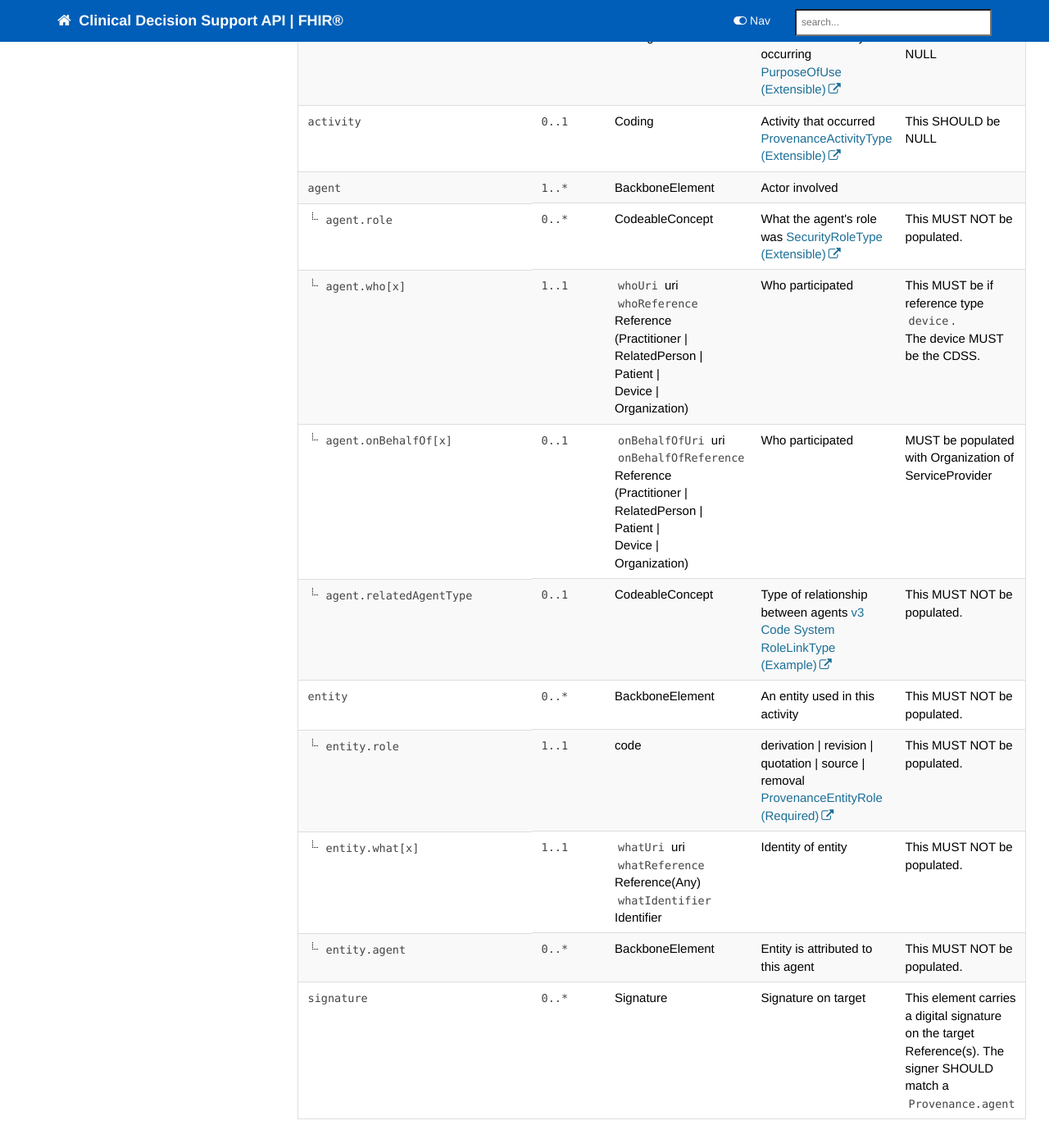
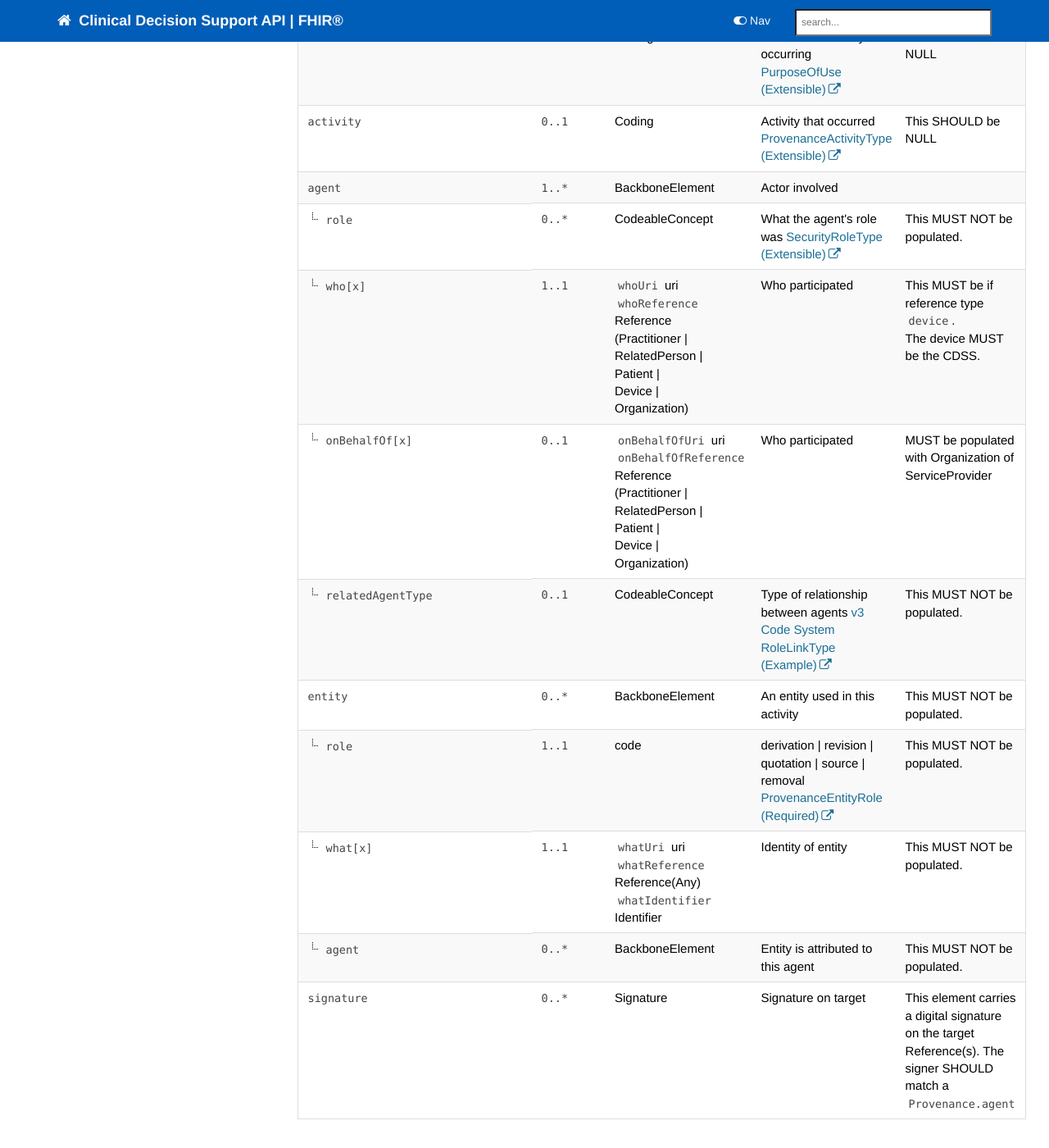
Before and after one commit to nhsconnect/FHIR-CDS, a Jekyll site: the page built from pages/explore/api_provenance.md, in a window 1280 px wide and 1400 px high, scrolled down 2094 px. Shown: the whole window at 82% size. Built offline with Jekyll 4.4.1, drawn with Linux system fonts in a browser that asks for light colours; nearby versions of some CDN libraries; our own code applies the rules of GitHub Pages for plain Markdown files; comment, search, counter and statistics services are not loaded.

Commit message:
Update api_provenance.md

```diff
--- a/pages/explore/api_provenance.md
+++ b/pages/explore/api_provenance.md
@@ -145,14 +145,14 @@ The table below details implementation guidance for this resource in the scope o
 <td></td>
  </tr>
 <tr>
-  <td class="sub"><code class="highlighter-rouge">agent.role</code></td>
+  <td class="sub"><code class="highlighter-rouge">role</code></td>
       <td><code class="highlighter-rouge">0..*</code></td>
     <td>CodeableConcept</td>
     <td>What the agent's role was <a href="https://www.hl7.org/fhir/stu3/valueset-security-role-type.html">SecurityRoleType (Extensible)</a></td>
 <td>This MUST NOT be populated.</td>
  </tr>
 <tr>
-  <td class="sub"><code class="highlighter-rouge">agent.who[x]</code></td>
+  <td class="sub"><code class="highlighter-rouge">who[x]</code></td>
       <td><code class="highlighter-rouge">1..1</code></td>
     <td><code class="highlighter-rouge">whoUri</code> uri <br><code class="highlighter-rouge">whoReference</code> <br> Reference<br>(Practitioner |<br>RelatedPerson |<br>Patient |<br>Device |<br>Organization)</td>
     <td>Who participated</td>
@@ -161,14 +161,14 @@ The table below details implementation guidance for this resource in the scope o
 The device MUST be the CDSS.</td>
  </tr>
 <tr>
-  <td class="sub"><code class="highlighter-rouge">agent.onBehalfOf[x]</code></td>
+  <td class="sub"><code class="highlighter-rouge">onBehalfOf[x]</code></td>
       <td><code class="highlighter-rouge">0..1</code></td>
     <td><code class="highlighter-rouge">onBehalfOfUri</code> uri <br><code class="highlighter-rouge">onBehalfOfReference</code> <br> Reference<br>(Practitioner |<br>RelatedPerson |<br>Patient |<br>Device |<br>Organization)</td>
     <td>Who participated</td>
 <td>MUST be populated with Organization of ServiceProvider</td>
  </tr>
 <tr>
-  <td class="sub"><code class="highlighter-rouge">agent.relatedAgentType</code></td>
+  <td class="sub"><code class="highlighter-rouge">relatedAgentType</code></td>
       <td><code class="highlighter-rouge">0..1</code></td>
    <td>CodeableConcept</td>
      <td>Type of relationship between agents <a href="https://www.hl7.org/fhir/stu3/v3/RoleLinkType/vs.html">v3 Code System RoleLinkType (Example)</a></td>
@@ -182,21 +182,21 @@ The device MUST be the CDSS.</td>
 	<td>This MUST NOT be populated.</td>
  </tr>
 <tr>
-  <td class="sub"><code class="highlighter-rouge">entity.role</code></td>
+  <td class="sub"><code class="highlighter-rouge">role</code></td>
       <td><code class="highlighter-rouge">1..1</code></td>
     <td>code</td>
     <td>derivation | revision | quotation | source | removal <a href="https://www.hl7.org/fhir/stu3/valueset-provenance-entity-role.html">ProvenanceEntityRole (Required)</a></td>
 	<td>This MUST NOT be populated.</td>
  </tr>
 <tr>
-  <td class="sub"><code class="highlighter-rouge">entity.what[x]</code></td>
+  <td class="sub"><code class="highlighter-rouge">what[x]</code></td>
      <td><code class="highlighter-rouge">1..1</code></td>
     <td><code class="highlighter-rouge">whatUri</code> uri <br><code class="highlighter-rouge">whatReference</code> <br> Reference(Any)<br><code class="highlighter-rouge">whatIdentifier</code> <br> Identifier</td>
     <td>Identity of entity</td>
 	<td>This MUST NOT be populated.</td>
  </tr>
 <tr>
-  <td class="sub"><code class="highlighter-rouge">entity.agent</code></td>
+  <td class="sub"><code class="highlighter-rouge">agent</code></td>
       <td><code class="highlighter-rouge">0..*</code></td>
 	   <td>BackboneElement</td>
     <td>Entity is attributed to this agent</td>
```
